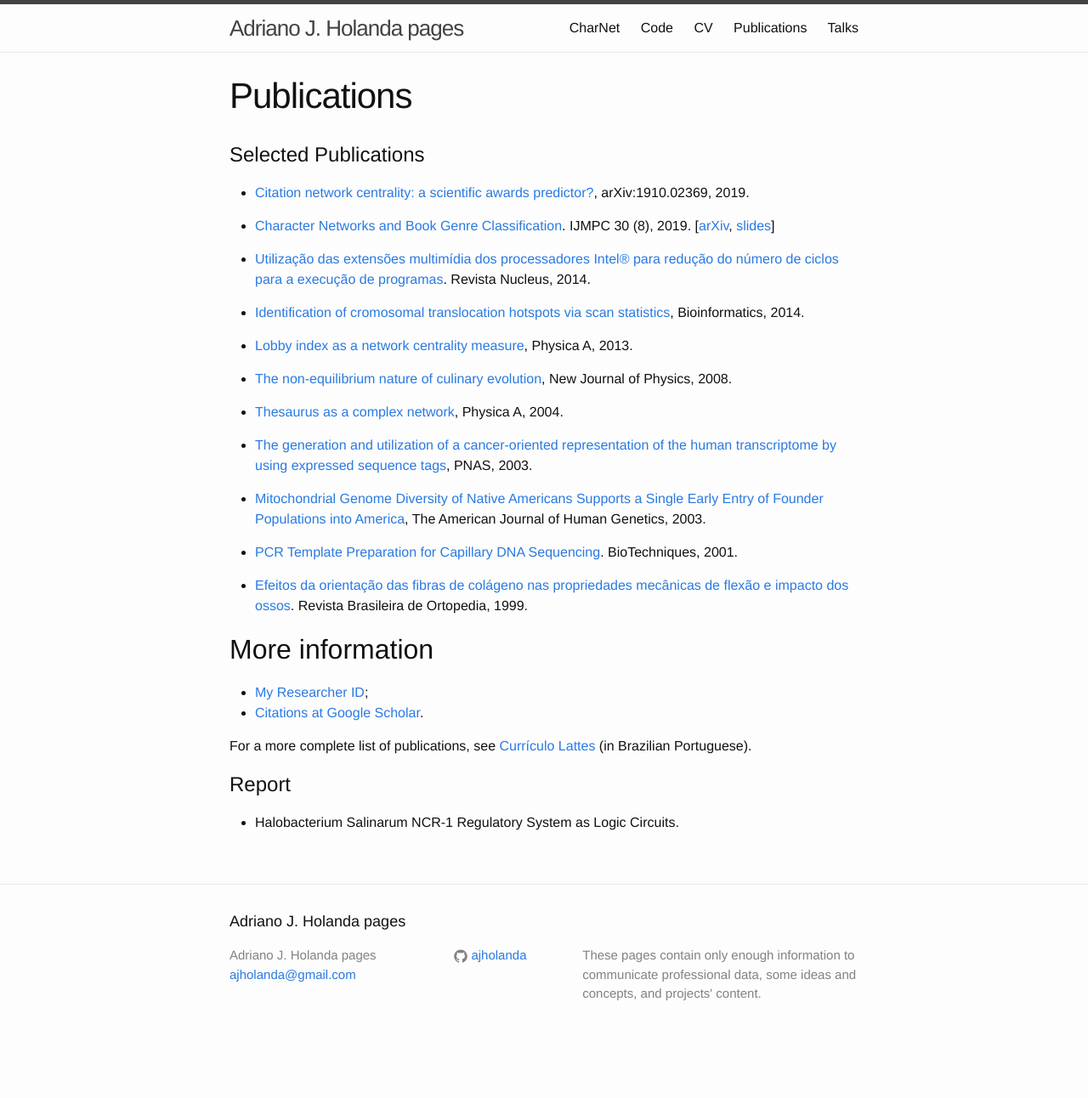
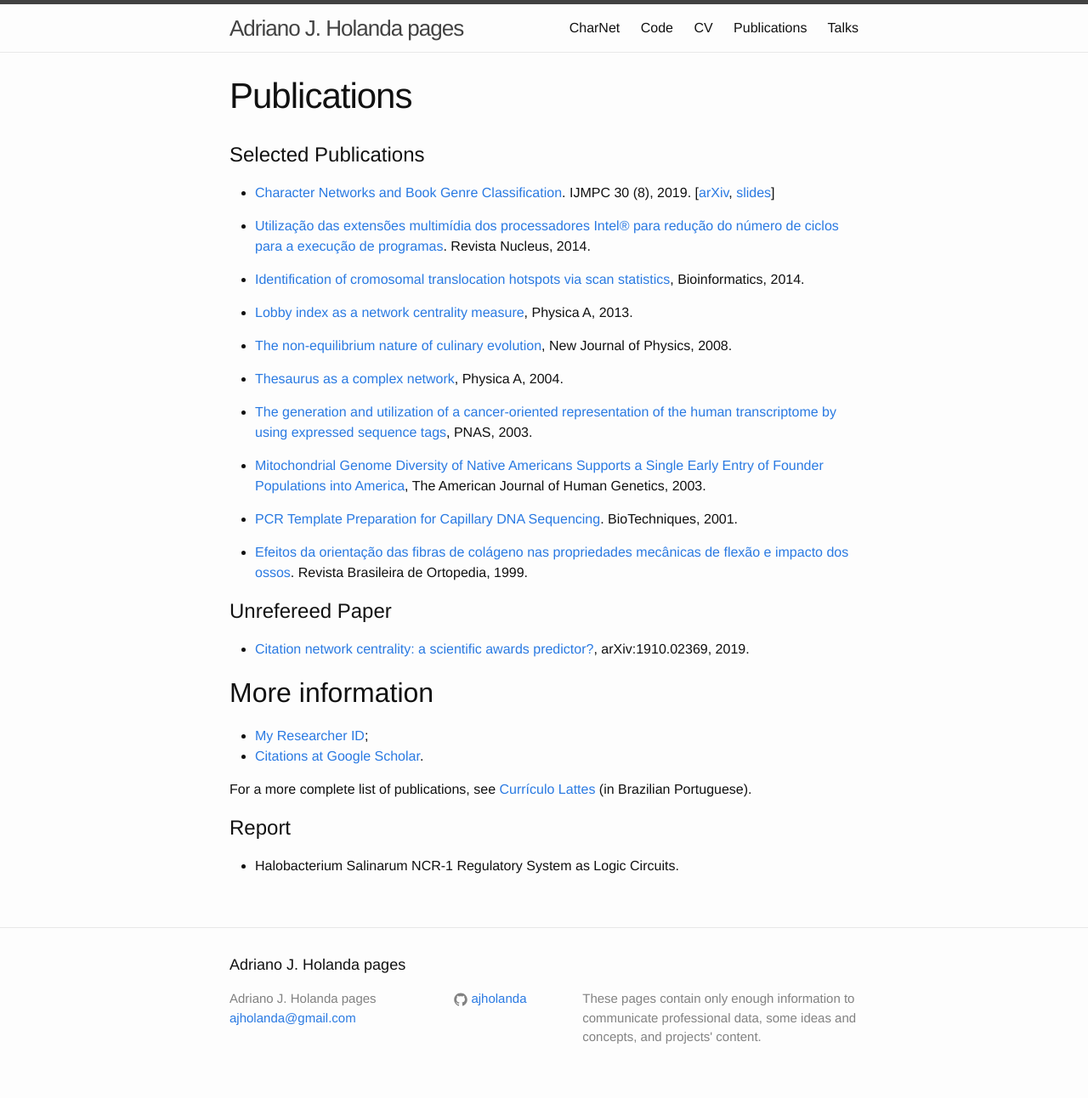
Before and after one commit to ajholanda/ajholanda.github.io, a Jekyll site: the page built from manuscripts.md, in a window 1280 px wide. Shown: the whole page at 85% size. Built offline with Jekyll 4.4.1, drawn with Linux system fonts in a browser that asks for light colours; before the commit the page ends 1241 px from its top, so only the background shows below that; some of the changed lines change nothing that is shown.

Commit message:
separate k-index paper to unrefeered section

```diff
--- a/manuscripts.md
+++ b/manuscripts.md
@@ -5,10 +5,6 @@ permalink: /manuscripts/
 ---
 
 # Selected Publications
-
-- [Citation network centrality: a scientific awards
-  predictor?](https://arxiv.org/abs/1910.02369), arXiv:1910.02369,
-  2019.
 
 - [Character Networks and Book Genre
   Classification](https://www.worldscientific.com/doi/abs/10.1142/S012918311950058X). IJMPC
@@ -42,6 +38,12 @@ permalink: /manuscripts/
 
 - [Efeitos da orientação das fibras de colágeno nas propriedades mecânicas de flexão e impacto dos ossos](https://rbo.org.br/about-the-authors/1662/pt-BR). Revista Brasileira de Ortopedia, 1999.
 
+# Unrefereed Paper
+
+- [Citation network centrality: a scientific awards
+  predictor?](https://arxiv.org/abs/1910.02369), arXiv:1910.02369,
+  2019.
+
 ## More information
 
 - [My Researcher ID](https://publons.com/researcher/1343572/adriano-de-jesus-holanda/);
```
